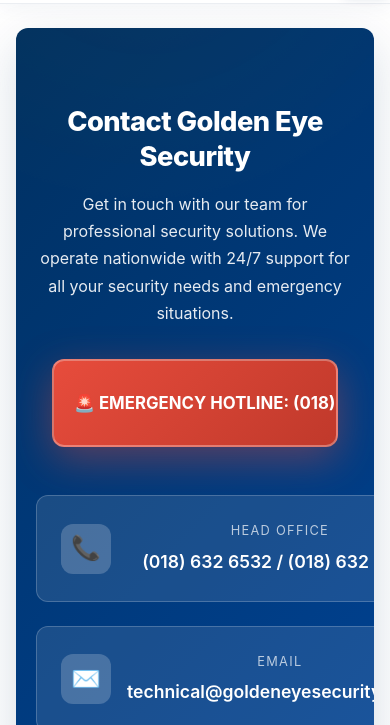
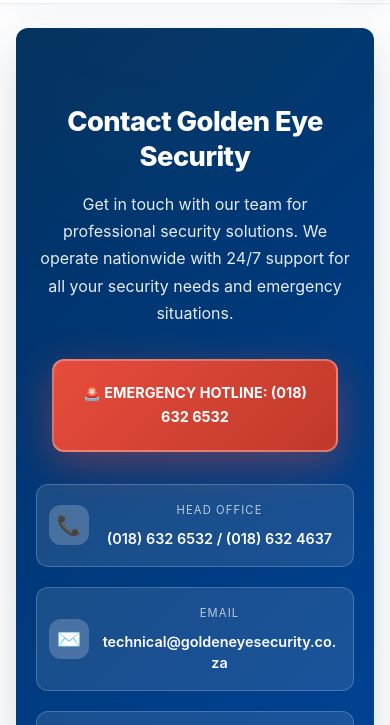
Before and after one commit to Louis121710/golden-eye-website-, a website: page contact.html in a window 390 px wide. Shown: the part 82-807 px from the top of the page. Drawn offline with Linux system fonts and the light colour scheme.

Commit message:
Fix text overflow on contact page - emergency CTA and contact methods now wrap properly on mobile

```diff
--- a/contact.html
+++ b/contact.html
@@ -33,7 +33,7 @@
       line-height: 1.6;
     }
 
-    /* Emergency CTA - FIXED: Single line */
+    /* Emergency CTA - Mobile-friendly with text wrapping */
     .emergency-cta {
       background: linear-gradient(135deg, #e74c3c, #c0392b);
       color: white;
@@ -47,8 +47,8 @@
       box-shadow: 0 12px 40px rgba(231, 76, 60, 0.4);
       border: 2px solid rgba(255, 255, 255, 0.3);
       transition: all 0.3s ease;
-      white-space: nowrap;
-      overflow: hidden;
+      word-wrap: break-word;
+      overflow-wrap: break-word;
     }
 
     .emergency-cta:hover {
@@ -60,7 +60,8 @@
       color: white;
       text-decoration: none;
       display: block;
-      white-space: nowrap;
+      word-wrap: break-word;
+      overflow-wrap: break-word;
     }
 
     /* Enhanced Contact Wrapper */
@@ -403,6 +404,9 @@
       font-size: 1.1rem;
       color: white;
       font-weight: 600;
+      word-wrap: break-word;
+      overflow-wrap: break-word;
+      max-width: 100%;
     }
 
     /* FIX: Split Lichtenburg Head Office into two lines */
@@ -484,6 +488,24 @@
         white-space: normal;
         padding: 1.2rem 1.5rem;
         font-size: 1.1rem;
+        word-wrap: break-word;
+        overflow-wrap: break-word;
+        max-width: calc(100% - 2rem);
+      }
+
+      .contact-method {
+        flex-wrap: wrap;
+      }
+
+      .contact-method .info {
+        min-width: 0;
+        flex: 1;
+      }
+
+      .contact-method .value {
+        word-wrap: break-word;
+        overflow-wrap: break-word;
+        max-width: 100%;
       }
     }
   </style>
--- a/css/mobile-fix.css
+++ b/css/mobile-fix.css
@@ -542,6 +542,64 @@
     padding: 2rem 1.5rem !important;
   }
 
+  /* Contact methods - FIX TEXT OVERFLOW */
+  .contact-methods {
+    width: 100% !important;
+    max-width: 100% !important;
+    box-sizing: border-box !important;
+    overflow-x: hidden !important;
+    gap: 1.25rem !important;
+    margin-top: 2rem !important;
+    padding: 0 !important;
+  }
+
+  .contact-method {
+    width: 100% !important;
+    max-width: 100% !important;
+    box-sizing: border-box !important;
+    overflow-x: hidden !important;
+    padding: 1.25rem 1rem !important;
+    flex-wrap: wrap !important;
+    gap: 0.75rem !important;
+  }
+
+  .contact-method .icon {
+    flex-shrink: 0 !important;
+    width: 45px !important;
+    height: 45px !important;
+    min-width: 45px !important;
+  }
+
+  .contact-method .info {
+    flex: 1 !important;
+    min-width: 0 !important;
+    max-width: calc(100% - 60px) !important;
+    overflow-x: hidden !important;
+    word-wrap: break-word !important;
+    overflow-wrap: break-word !important;
+  }
+
+  .contact-method .label {
+    display: block !important;
+    width: 100% !important;
+    word-wrap: break-word !important;
+    overflow-wrap: break-word !important;
+    font-size: 0.75rem !important;
+    margin-bottom: 0.5rem !important;
+  }
+
+  .contact-method .value {
+    display: block !important;
+    width: 100% !important;
+    max-width: 100% !important;
+    word-wrap: break-word !important;
+    overflow-wrap: break-word !important;
+    font-size: clamp(0.95rem, 3.5vw, 1.05rem) !important;
+    line-height: 1.5 !important;
+    box-sizing: border-box !important;
+    overflow-x: hidden !important;
+  }
+
   /* Footer with natural spacing */
   footer {
     padding: 3rem 1.25rem 2rem !important;
@@ -570,15 +628,47 @@
     text-align: center !important;
   }
 
-  /* Emergency CTA with better spacing */
+  /* Emergency CTA with better spacing - FIX TEXT OVERFLOW */
   .emergency-cta {
     width: calc(100% - 2.5rem) !important;
-    max-width: 100% !important;
+    max-width: calc(100% - 2.5rem) !important;
     margin: 2rem auto !important;
-    padding: 2rem 1.75rem !important;
+    padding: 1.5rem 1.25rem !important;
     box-sizing: border-box !important;
-    font-size: 1.05rem !important;
+    font-size: clamp(0.95rem, 3.5vw, 1.1rem) !important;
     border-radius: var(--radius-md) !important;
+    white-space: normal !important;
+    overflow-wrap: break-word !important;
+    word-wrap: break-word !important;
+    overflow-x: hidden !important;
+    text-align: center !important;
+  }
+
+  .emergency-cta a {
+    white-space: normal !important;
+    word-wrap: break-word !important;
+    overflow-wrap: break-word !important;
+    display: block !important;
+    width: 100% !important;
+    text-align: center !important;
+  }
+
+  .emergency-label,
+  .emergency-number {
+    display: block !important;
+    width: 100% !important;
+    word-wrap: break-word !important;
+    overflow-wrap: break-word !important;
+  }
+
+  .emergency-label {
+    margin-bottom: 0.5rem !important;
+    font-size: clamp(0.85rem, 3vw, 1rem) !important;
+  }
+
+  .emergency-number {
+    font-size: clamp(1rem, 4vw, 1.2rem) !important;
+    font-weight: 700 !important;
   }
 
   /* Badges - compliance, products, etc. */
@@ -691,6 +781,43 @@
     gap: 2rem !important;
   }
 
+  /* Extra small - Emergency CTA and Contact Methods */
+  .emergency-cta {
+    padding: 1.25rem 1rem !important;
+    font-size: clamp(0.9rem, 3vw, 1rem) !important;
+  }
+
+  .emergency-label {
+    font-size: clamp(0.8rem, 2.5vw, 0.95rem) !important;
+  }
+
+  .emergency-number {
+    font-size: clamp(0.95rem, 3.5vw, 1.1rem) !important;
+  }
+
+  .contact-method {
+    padding: 1rem 0.75rem !important;
+  }
+
+  .contact-method .icon {
+    width: 40px !important;
+    height: 40px !important;
+    min-width: 40px !important;
+    font-size: 1.25rem !important;
+  }
+
+  .contact-method .info {
+    max-width: calc(100% - 55px) !important;
+  }
+
+  .contact-method .label {
+    font-size: 0.7rem !important;
+  }
+
+  .contact-method .value {
+    font-size: clamp(0.9rem, 3vw, 1rem) !important;
+  }
+
   .nav {
     padding: 0.75rem 0 !important;
     min-height: 60px !important;
```
